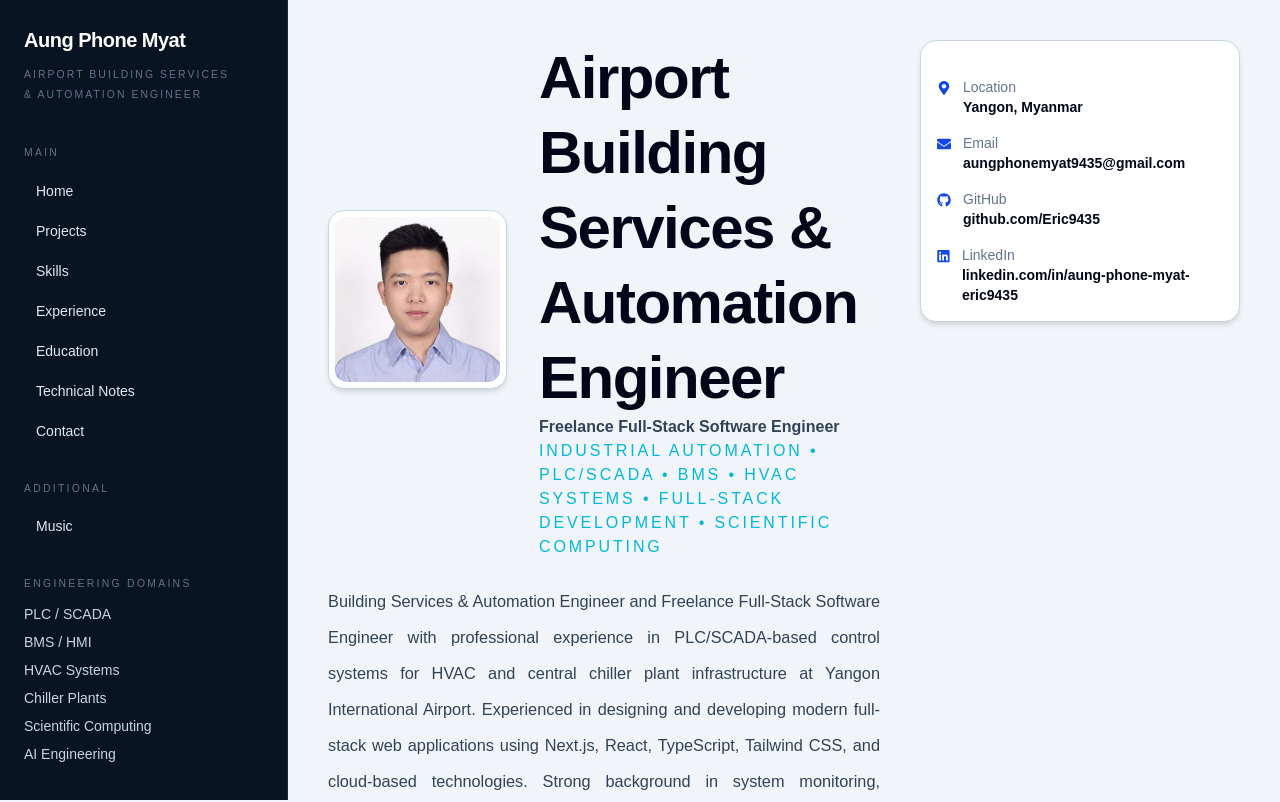
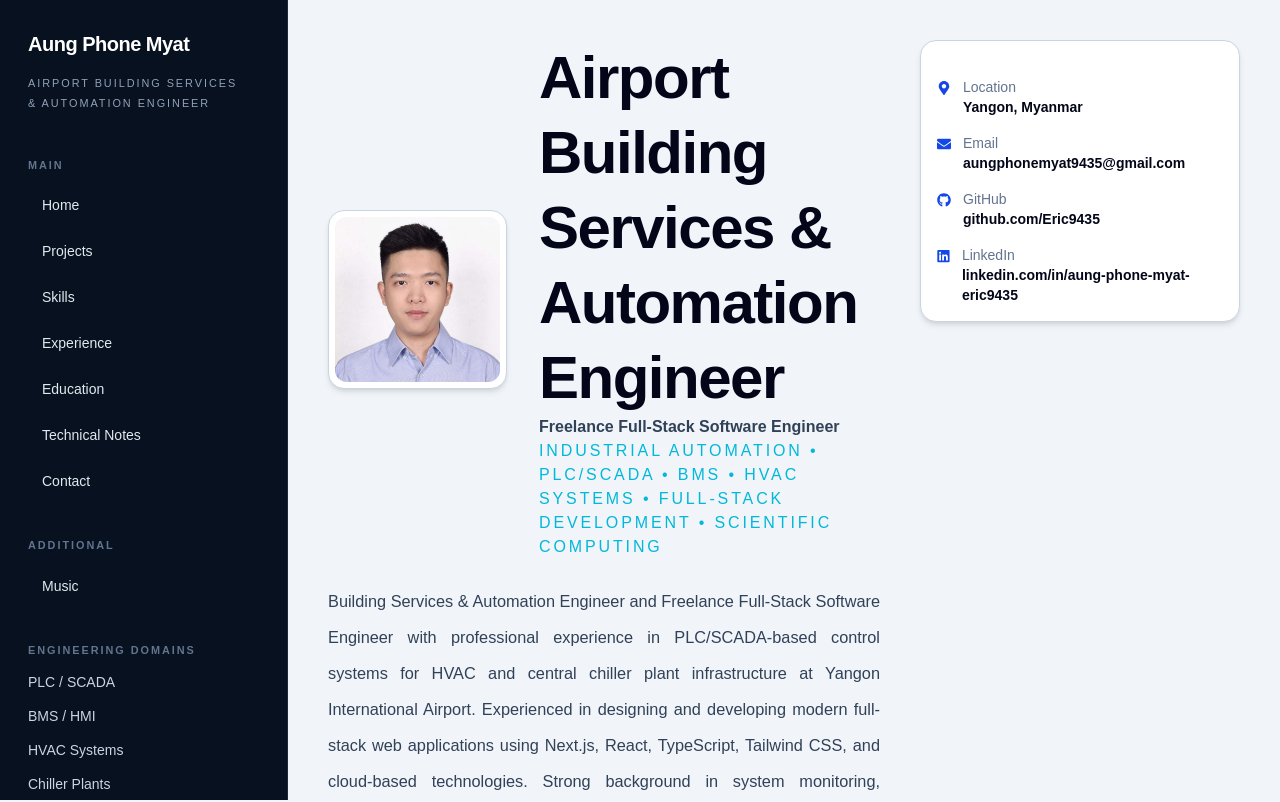
Before and after one commit to Eric9435/aungphonemyat, a Next.js app: page / in a window 1280 px wide. Shown: the top 802 px of the page. Built offline with nearby package versions, Linux system fonts and the light colour scheme.

Commit message:
Polish sidebar and hero tagline

```diff
--- a/src/components/layout/FixedSidebar.tsx
+++ b/src/components/layout/FixedSidebar.tsx
@@ -12,30 +12,30 @@ const additionalLinks = [{ label: "Music", href: "/music" }];
 
 export default function FixedSidebar() {
   return (
-    <aside className="fixed left-0 top-0 z-40 hidden h-screen w-72 overflow-y-auto border-r border-slate-800 bg-[#081421] text-white xl:block">
-      <div className="flex min-h-full flex-col px-6 py-7">
+    <aside className="fixed left-0 top-0 z-40 hidden h-screen w-72 overflow-y-auto border-r border-slate-800 bg-[#07111f] text-white xl:block">
+      <div className="flex min-h-full flex-col px-7 py-8">
         <div>
           <h1 className="text-xl font-bold leading-tight tracking-tight">
             Aung Phone Myat
           </h1>
 
-          <p className="mt-3 max-w-[210px] text-[0.65rem] uppercase leading-5 tracking-[0.2em] text-slate-500">
+          <p className="mt-4 max-w-[220px] text-[0.68rem] uppercase leading-5 tracking-[0.18em] text-slate-400">
             Airport Building Services & Automation Engineer
           </p>
         </div>
 
-        <nav className="mt-10 space-y-8">
+        <nav className="mt-11 space-y-9">
           <div>
-            <p className="mb-3 text-[0.65rem] uppercase tracking-[0.22em] text-slate-500">
+            <p className="mb-3 text-[0.68rem] font-semibold uppercase tracking-[0.18em] text-slate-500">
               Main
             </p>
 
-            <div className="space-y-1">
+            <div className="space-y-1.5">
               {mainLinks.map((item) => (
                 <a
                   key={item.label}
                   href={item.href}
-                  className="block rounded-lg px-3 py-2 text-sm font-medium text-slate-200 transition hover:bg-slate-800 hover:text-white"
+                  className="block rounded-xl px-3.5 py-2.5 text-sm font-medium text-slate-200 transition hover:bg-slate-800 hover:text-white"
                 >
                   {item.label}
                 </a>
@@ -44,16 +44,16 @@ export default function FixedSidebar() {
           </div>
 
           <div>
-            <p className="mb-3 text-[0.65rem] uppercase tracking-[0.22em] text-slate-500">
+            <p className="mb-3 text-[0.68rem] font-semibold uppercase tracking-[0.18em] text-slate-500">
               Additional
             </p>
 
-            <div className="space-y-1">
+            <div className="space-y-1.5">
               {additionalLinks.map((item) => (
                 <a
                   key={item.label}
                   href={item.href}
-                  className="block rounded-lg px-3 py-2 text-sm font-medium text-slate-200 transition hover:bg-slate-800 hover:text-white"
+                  className="block rounded-xl px-3.5 py-2.5 text-sm font-medium text-slate-200 transition hover:bg-slate-800 hover:text-white"
                 >
                   {item.label}
                 </a>
@@ -62,11 +62,11 @@ export default function FixedSidebar() {
           </div>
 
           <div>
-            <p className="mb-3 text-[0.65rem] uppercase tracking-[0.22em] text-slate-500">
+            <p className="mb-3 text-[0.68rem] font-semibold uppercase tracking-[0.18em] text-slate-500">
               Engineering Domains
             </p>
 
-            <div className="space-y-2 text-sm leading-5 text-slate-300">
+            <div className="space-y-2.5 text-sm leading-6 text-slate-300">
               <p>PLC / SCADA</p>
               <p>BMS / HMI</p>
               <p>HVAC Systems</p>
```
